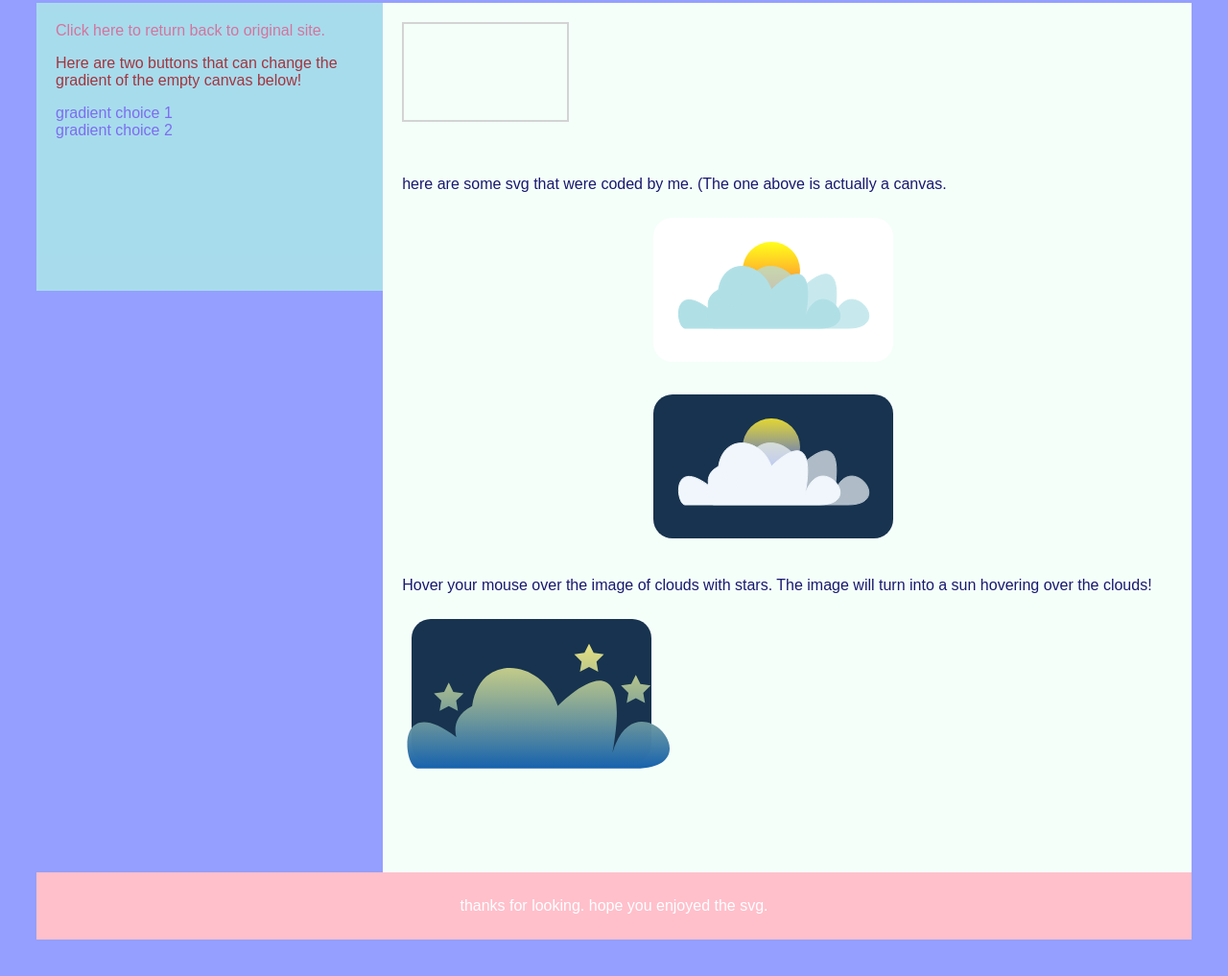
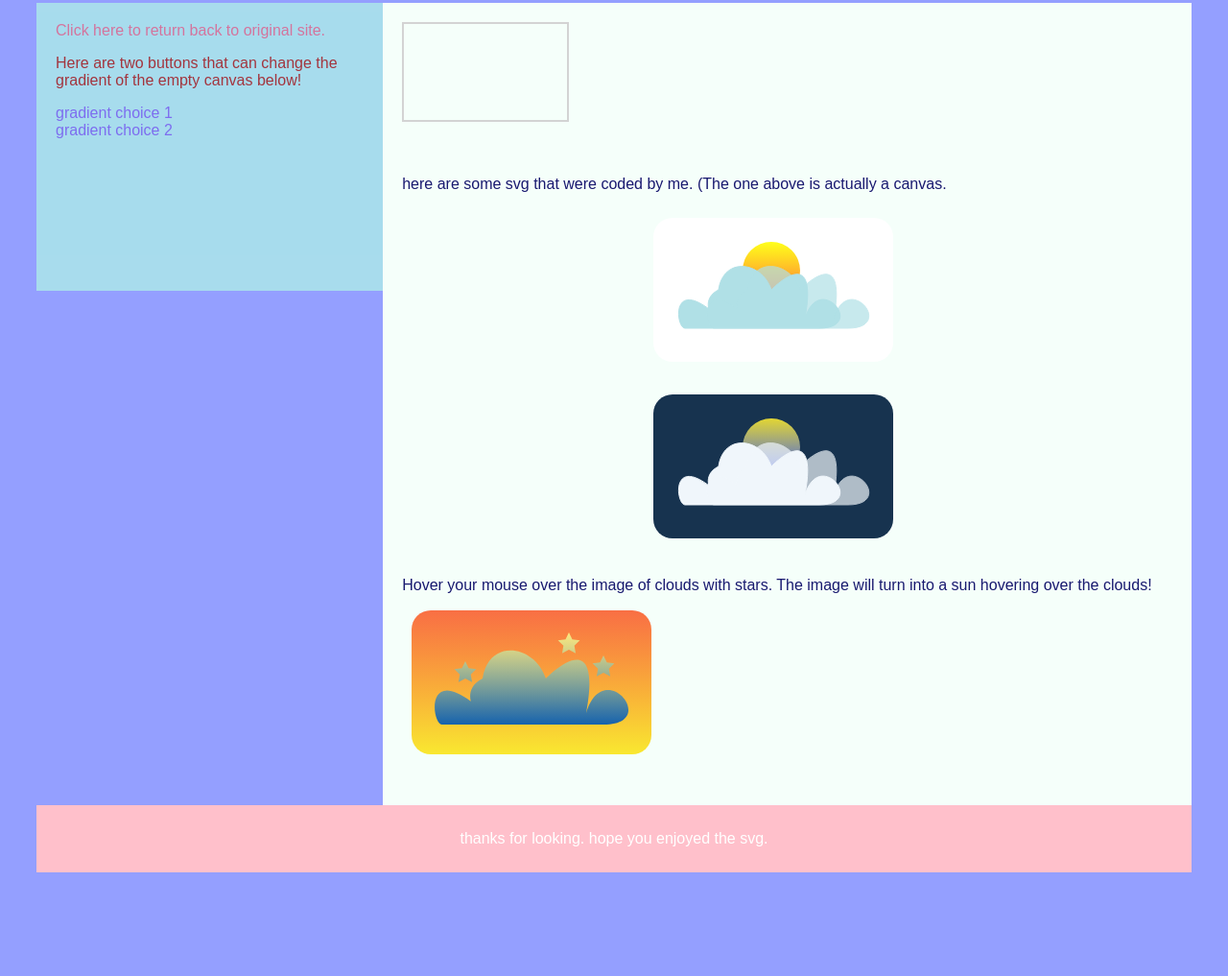
Before and after one commit to crystal00lim/Layoutweb, a plain HTML site: page index.html in a window 1280 px wide. Shown: the part 243-1260 px from the top of the page at 96% size. After the commit the page ends 1190 px from the top, so only its background shows below. Drawn offline with Linux system fonts and the light colour scheme.

Commit message:
resized interactive svg background to better fit the svg.

```diff
--- a/index.html
+++ b/index.html
@@ -85,6 +85,10 @@
     <stop offset="0%" style="stop-color:rgb(249, 232, 48);stop-opacity:1" />
     <stop offset="100%" style="stop-color:rgb(249, 95, 48);stop-opacity:0.9" />
   </linearGradient>
+  <linearGradient id="twilight" x1="0%" y1="100%" x2="0%" y2="0%">
+    <stop offset="0%" style="stop-color:rgb(249, 232, 48);stop-opacity:1" />
+    <stop offset="100%" style="stop-color:rgb(249, 95, 48);stop-opacity:0.9" />
+  </linearGradient>
     </svg>
     </svg>
     </svg>
@@ -113,9 +117,9 @@
 
 <p>Hover your mouse over the image of clouds with stars. The image will turn into a sun hovering over the clouds!</p>
 <span href="#0" class="expand-link">
-  <svg width="325" height="250">
-  <rect x="10" y="10" rx="20" ry="20" width="250" height="150"
-  style="fill:rgb(23, 51, 79);stroke:transparent;opacity:1" />
+  <svg width="300" height="180">
+  <rect x="10" y="1" rx="20" ry="20" width="250" height="150"
+  style="fill:url(#twilight);stroke:transparent;opacity:1" />
   <svg class="icon icon-expand" viewBox="0 0 200 150"><use xlink:href="#icon-expand"></use></svg>
   <svg class="icon icon-contract" viewBox="0 0 200 150"><use xlink:href="#icon-contract"></use></svg></svg>
 </span>
```
